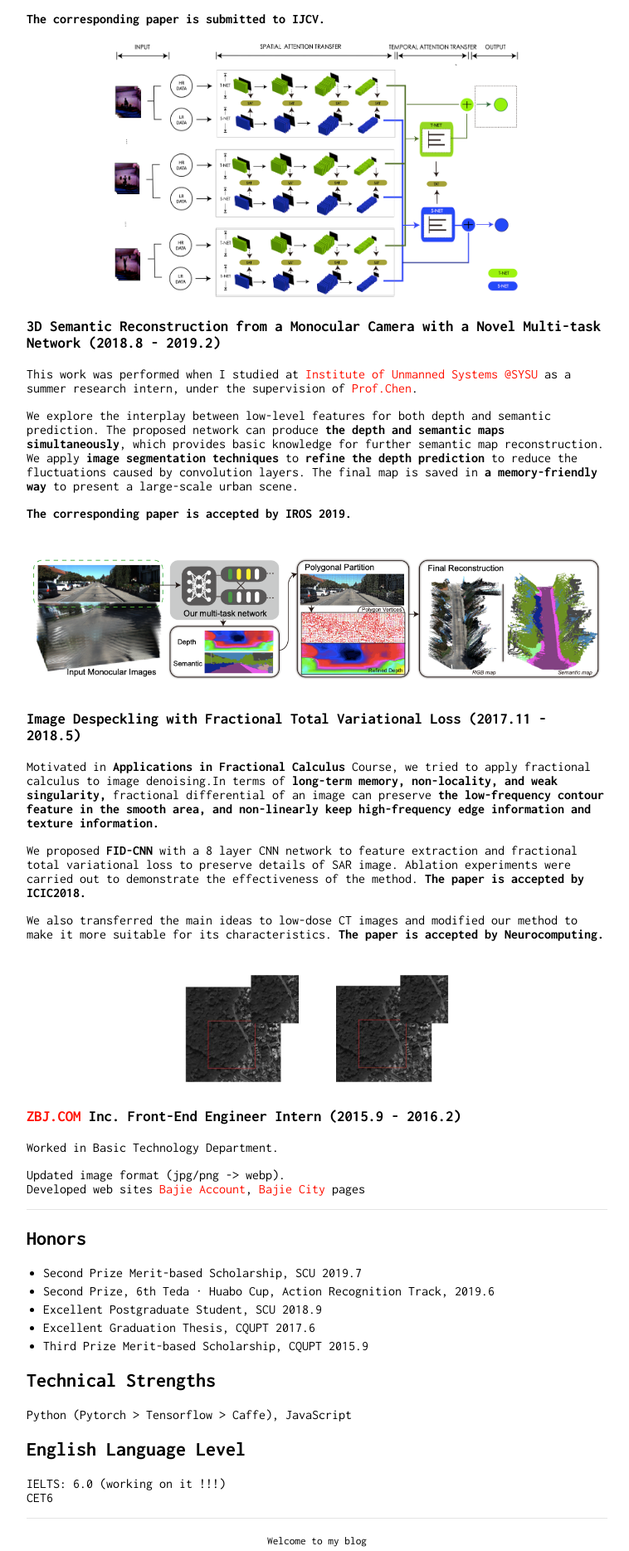
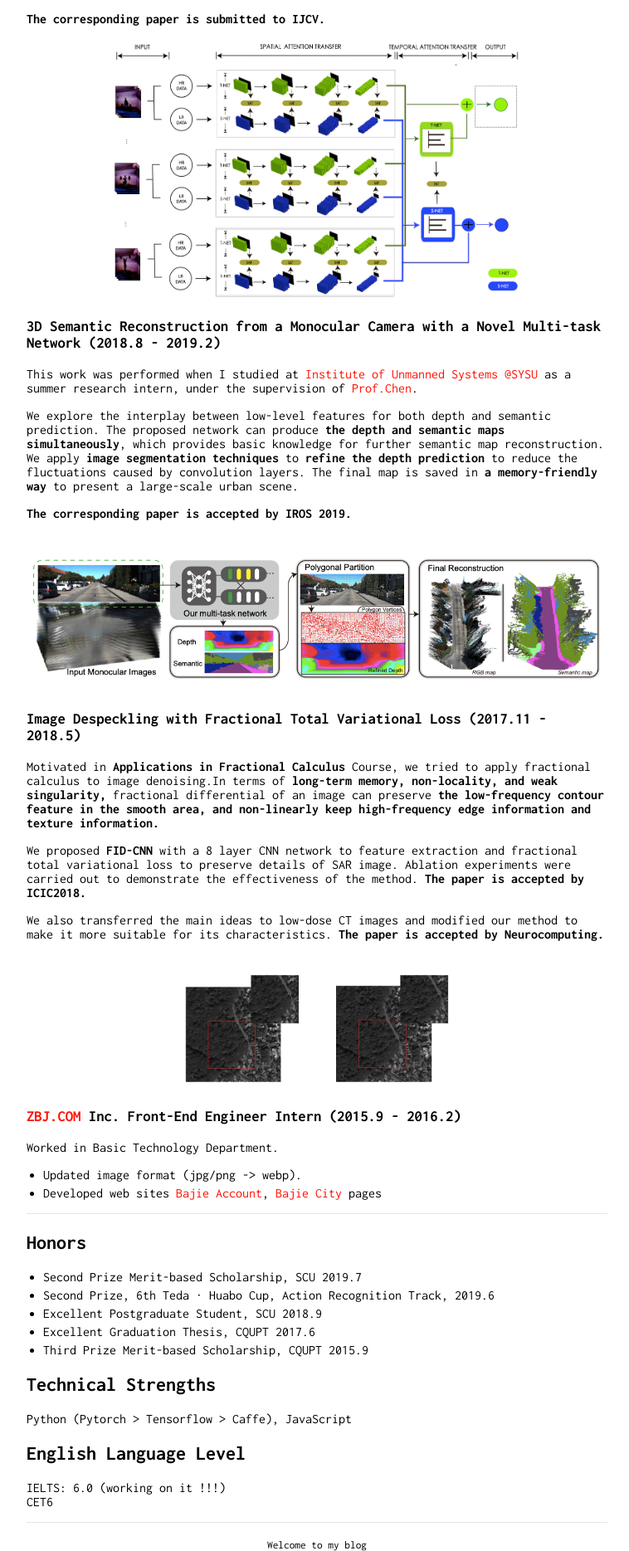
Before and after one commit to RaymondByc/raymondbyc-github.io, a Jekyll site: the page built from index.md, in a window 1280 px wide. Shown: the part 1700-3569 px from the top of the page at 83% size, without its empty margins (258-1016 px from the left). Built offline with Jekyll 4.4.1, drawn with Linux system fonts in a browser that asks for light colours; our own code applies the rules of GitHub Pages for plain Markdown files.

Commit message:
Updated the recent status(personal and academic).

```diff
--- a/index.md
+++ b/index.md
@@ -85,8 +85,8 @@ We also transferred the main ideas to low-dose CT images and modified our method
 
 Worked in Basic Technology Department.
 
-Updated image format (jpg/png -> webp).
-Developed web sites [Bajie Account](https://cs.zbj.com), [Bajie City](https://city.zbj.com) pages
+- Updated image format (jpg/png -> webp).
+- Developed web sites [Bajie Account](https://cs.zbj.com), [Bajie City](https://city.zbj.com) pages
 
 ---
 
```
